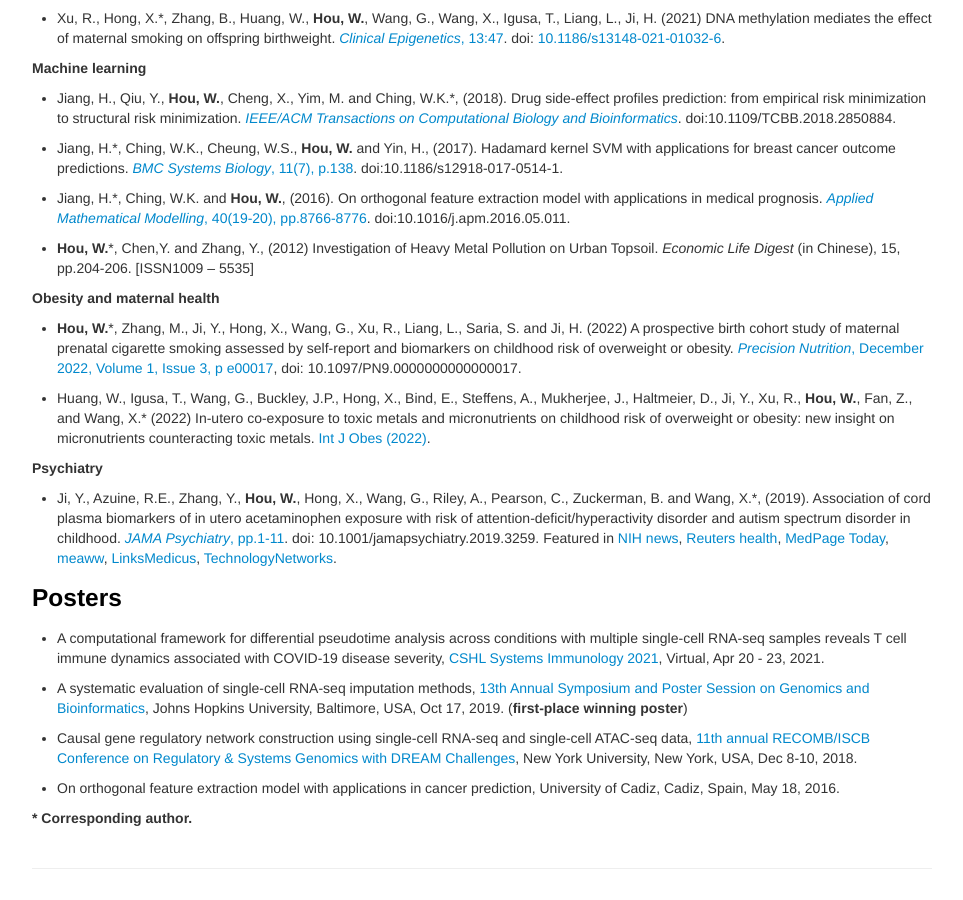
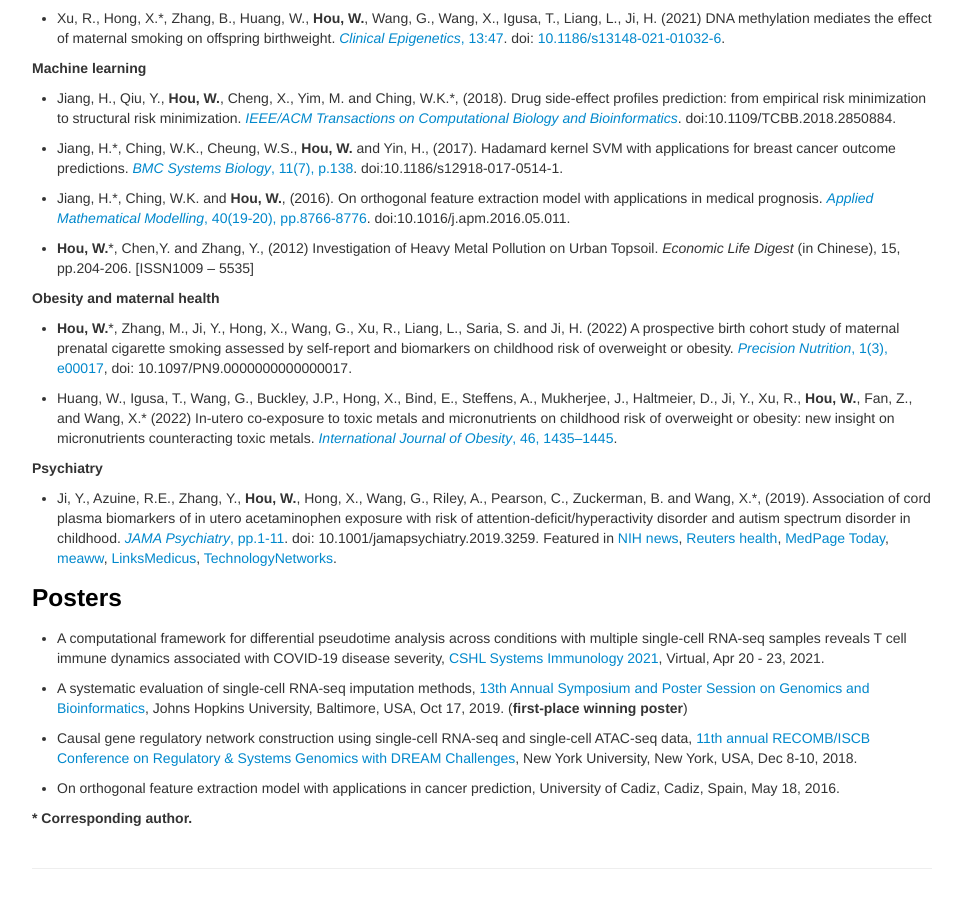
Before and after one commit to Winnie09/Wenpin_Hou, a Jekyll site: the page built from pages/publications.md, in a window 1280 px wide and 900 px high, scrolled down 1084 px. Shown: the whole window, without its empty margins (158-1121 px from the left). Built offline with Jekyll 4.4.1, drawn with Linux system fonts in a browser that asks for light colours.

Commit message:
edit two bbc papers

```diff
--- a/pages/publications.md
+++ b/pages/publications.md
@@ -56,10 +56,10 @@ For a complete list of publications, see also [Google Scholar](https://scholar.g
 
 ##### Obesity and maternal health
 
-- **Hou, W.**\*, Zhang, M., Ji, Y., Hong, X., Wang, G., Xu, R., Liang, L.,  Saria, S. and Ji, H. (2022)  A prospective birth cohort study of maternal prenatal cigarette smoking assessed by self-report and biomarkers on childhood risk of overweight or obesity.  [*Precision Nutrition*, December 2022,  Volume 1,  Issue 3, p e00017](https://journals.lww.com/pn/Fulltext/2022/12000/A_prospective_birth_cohort_study_of_maternal.1.aspx?context=LatestArticles), doi: 10.1097/PN9.0000000000000017.
+- **Hou, W.**\*, Zhang, M., Ji, Y., Hong, X., Wang, G., Xu, R., Liang, L.,  Saria, S. and Ji, H. (2022)  A prospective birth cohort study of maternal prenatal cigarette smoking assessed by self-report and biomarkers on childhood risk of overweight or obesity.  [*Precision Nutrition*, 1(3), e00017](https://journals.lww.com/pn/Fulltext/2022/12000/A_prospective_birth_cohort_study_of_maternal.1.aspx?context=LatestArticles), doi: 10.1097/PN9.0000000000000017.
 
 
-- Huang, W., Igusa, T., Wang, G., Buckley, J.P., Hong, X., Bind, E., Steffens, A., Mukherjee, J., Haltmeier, D., Ji, Y., Xu, R., **Hou, W.**, Fan, Z., and Wang, X.\* (2022) In-utero co-exposure to toxic metals and micronutrients on childhood risk of overweight or obesity: new insight on micronutrients counteracting toxic metals. [Int J Obes (2022)](https://doi.org/10.1038/s41366-022-01127-x).
+- Huang, W., Igusa, T., Wang, G., Buckley, J.P., Hong, X., Bind, E., Steffens, A., Mukherjee, J., Haltmeier, D., Ji, Y., Xu, R., **Hou, W.**, Fan, Z., and Wang, X.\* (2022) In-utero co-exposure to toxic metals and micronutrients on childhood risk of overweight or obesity: new insight on micronutrients counteracting toxic metals. [*International Journal of Obesity*, 46, 1435–1445](https://doi.org/10.1038/s41366-022-01127-x).
 
 ##### Psychiatry
 
```
